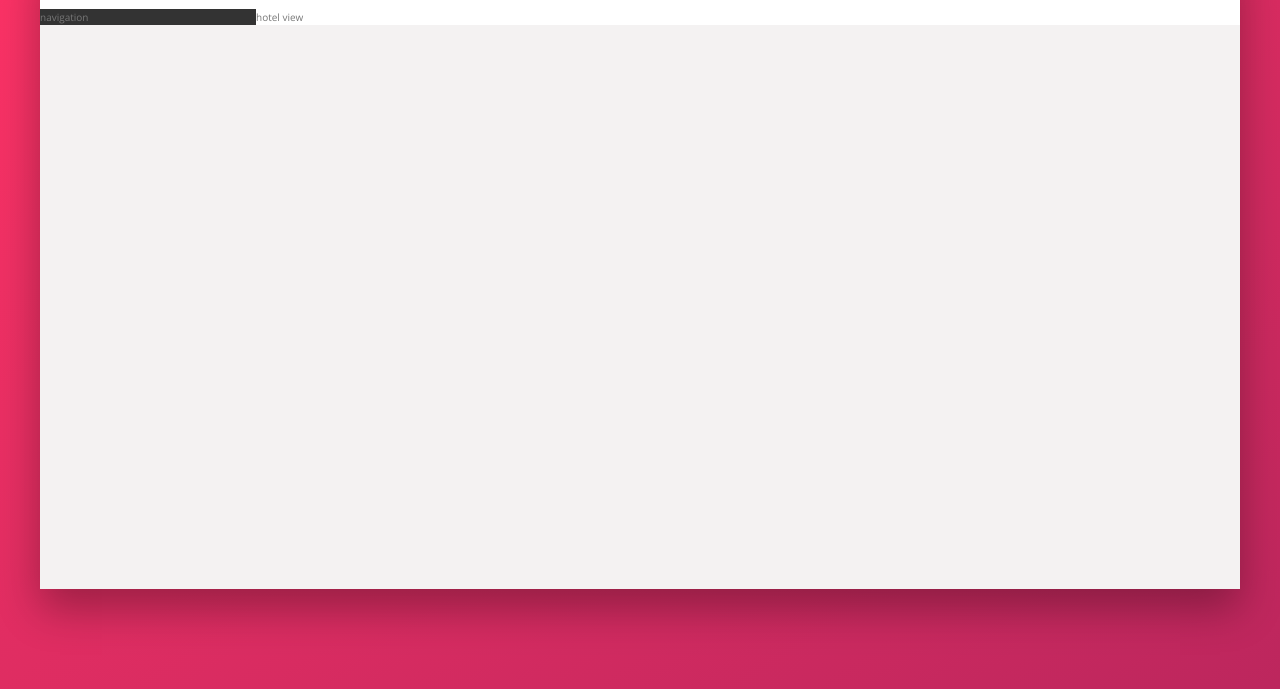
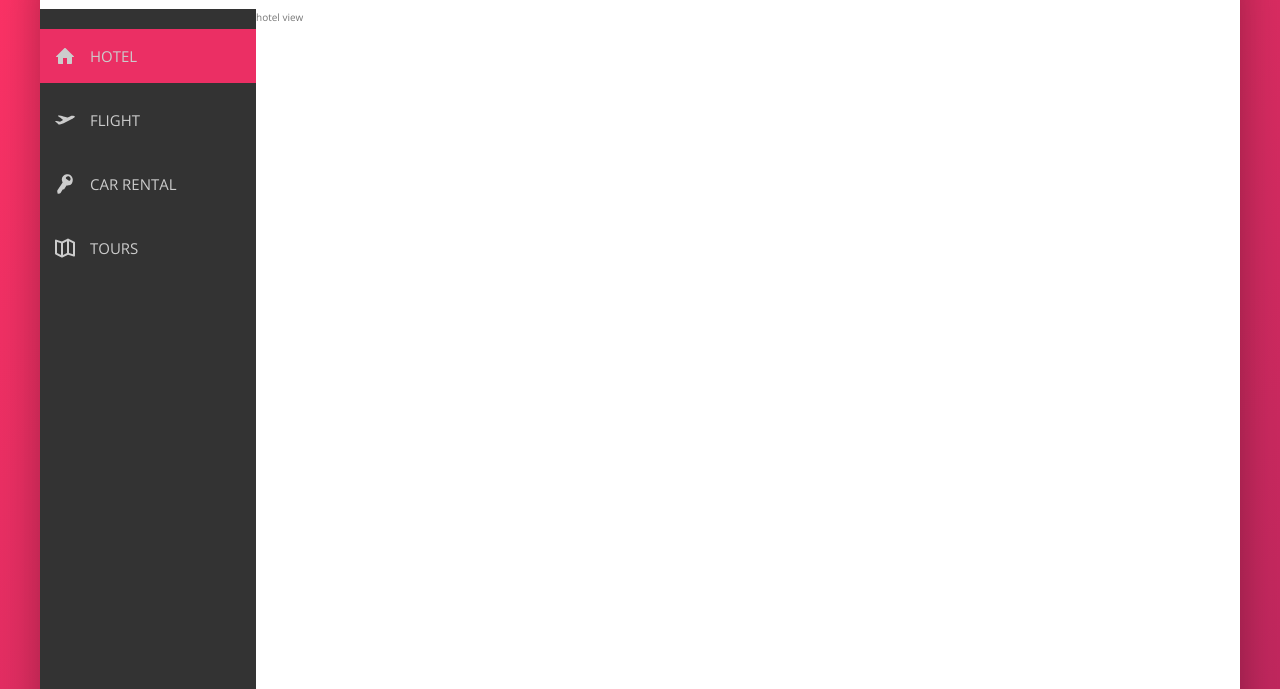
Before and after one commit to supriyoMondal/trilo_flexbox, a website: page index.html in a window 1280 px wide. Shown: the part 111-800 px from the top of the page. Drawn offline with nearby package versions, Linux system fonts and the light colour scheme.

Commit message:
Side Bar

```diff
--- a/index.html
+++ b/index.html
@@ -47,7 +47,43 @@
         </header>
         <div class="content">
             <nav class="sidebar">
-                navigation
+                <ul class="side-nav">
+                    <li class="side-nav__item side-nav__item--active">
+                        <a href="#!" class="side-nav__link">
+                            <svg class="side-nav__icon">
+                                <use xlink:href="img/sprite.svg#icon-home"></use>
+                            </svg>
+                            <span>Hotel</span>
+                        </a>
+                    </li>
+                    <li class="side-nav__item">
+                        <a href="#!" class="side-nav__link">
+                            <svg class="side-nav__icon">
+                                <use xlink:href="img/sprite.svg#icon-aircraft-take-off"></use>
+                            </svg>
+                            <span>Flight</span>
+                        </a>
+                    </li>
+                    <li class="side-nav__item">
+                        <a href="#!" class="side-nav__link">
+                            <svg class="side-nav__icon">
+                                <use xlink:href="img/sprite.svg#icon-key"></use>
+                            </svg>
+                            <span>Car Rental</span>
+                        </a>
+                    </li>
+                    <li class="side-nav__item">
+                        <a href="#!" class="side-nav__link">
+                            <svg class="side-nav__icon">
+                                <use xlink:href="img/sprite.svg#icon-map"></use>
+                            </svg>
+                            <span>Tours</span>
+                        </a>
+                    </li>
+                </ul>
+                <div class="legal">
+                    &copy; By supriyo all rights reserved
+                </div>
             </nav>
             <main class="hotel-view">
                 hotel view
--- a/sass/_component.scss
+++ b/sass/_component.scss
@@ -91,7 +91,69 @@
         border-radius: 50%;
         margin-right: 1rem;
     }
-    &__user-name{
 
+}
+/////// side navigation
+.side-nav{
+    font-size: 1.5rem;
+
+        margin-top: 2rem;
+        list-style: none;
+
+    &__item{
+        position: relative;
+
+        &:not(:last-child){
+            margin-bottom: 1rem;
+        }
+    }
+    &__item::before{
+        content: '';
+        position: absolute;
+        top: 0;
+        left: 0;
+        height: 100%;
+        width: 3px;
+        background-color: var(--color-primary);
+        transform: scaleY(0);
+        transition: transform .1s,
+                    width .2s cubic-bezier(1,0,0,1) .1s,
+                    background-color .1s;
+        transform-origin: bottom;
+    }
+    &__item:hover::before,
+    &__item--active::before{
+        transform: scaleY(1);
+        width: 100%;
+    }
+
+    &__item:active::before{
+        background-color: var(--color-primary-light);
+    }
+
+    &__link:link,
+    &__link:visited{
+        color: var(--grey-light-4);
+        text-decoration: none;
+        text-transform: uppercase;
+        display: block;
+        padding: 1.5rem 1.5rem;
+        position: relative;
+        z-index: 10;
+        display: flex;
+        align-items: center;
+    }
+    &__icon{
+        width: 2rem;
+        height: 2rem;
+        fill: currentColor;
+        margin-right: 1.5rem;
     }
 }
+
+.legal{
+    font-size: 1.2rem;
+    padding: 2.5rem;
+    text-align: center;
+    color:var(--grey-light-4);
+}
--- a/sass/_layout.scss
+++ b/sass/_layout.scss
@@ -25,10 +25,13 @@
     background-color: var(--grey-dark-1);
 
     flex: 0 0 18%;
+    display: flex;
+    flex-direction: column;
+    justify-content: space-between;
 }
 
 .hotel-view{
     background-color: #ffff;
-
+    height: 80rem;
     flex: 1;
 }
```
Also changed, not shown: css/style.css.
